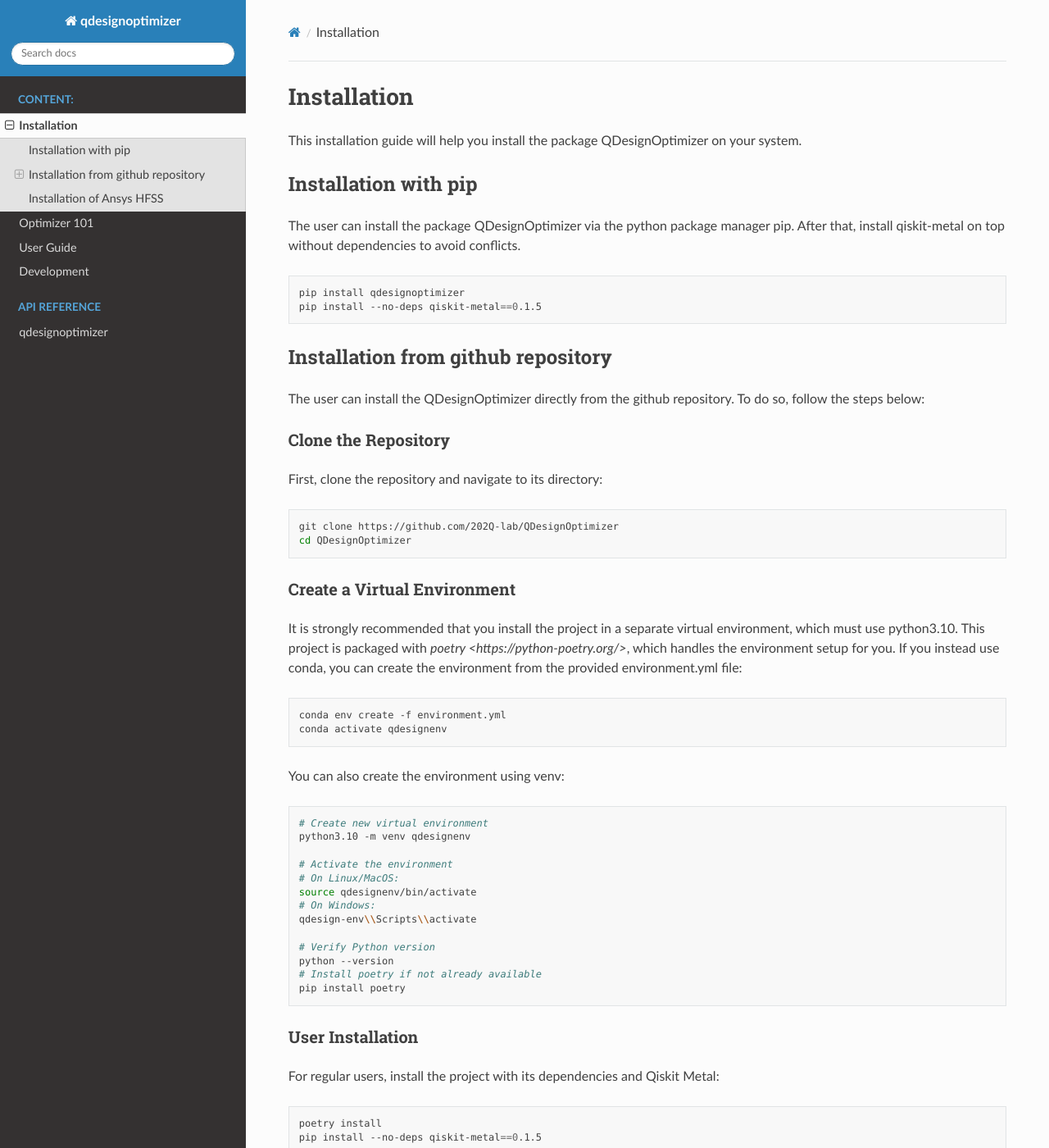
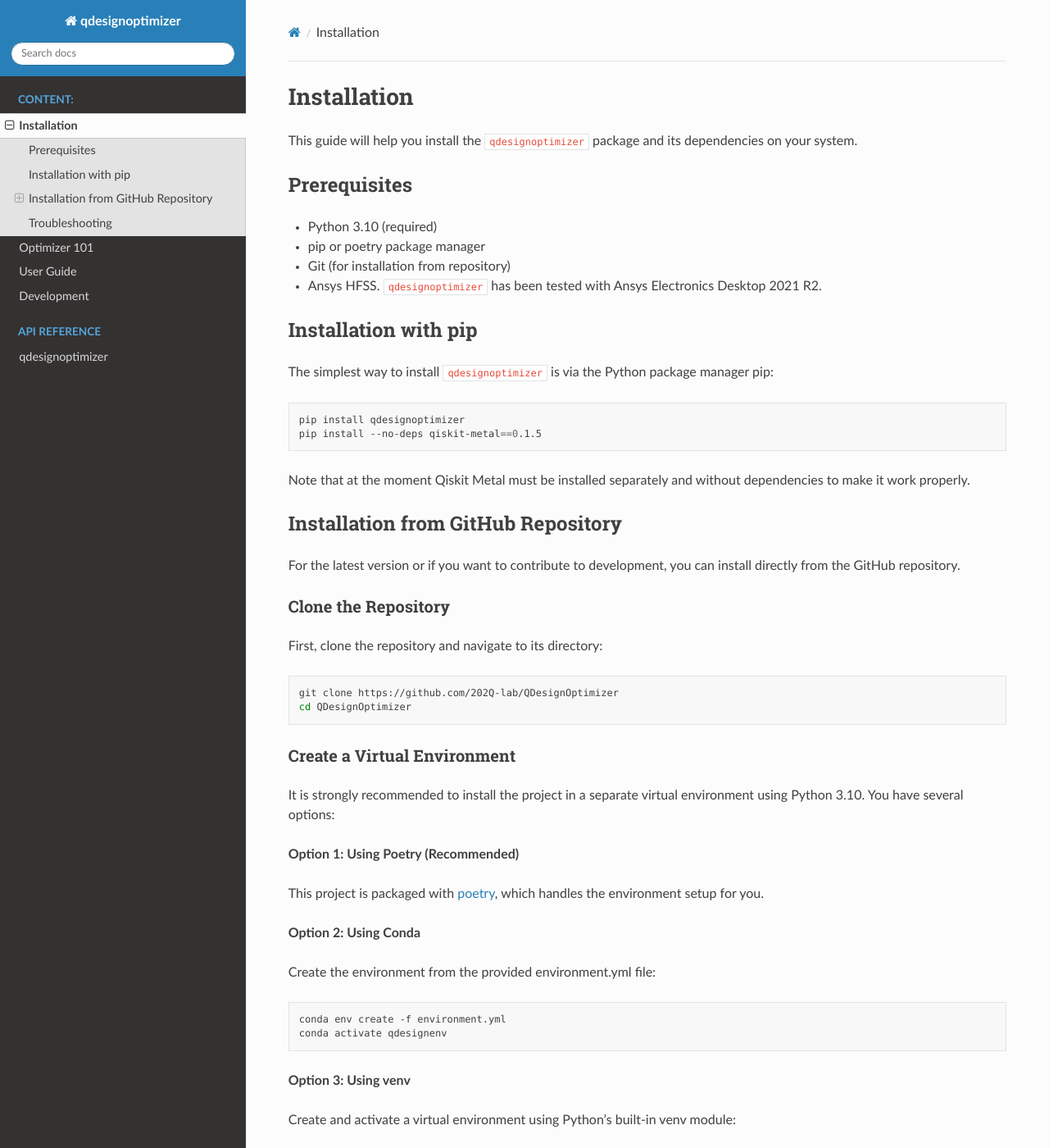
Before and after one commit to 202Q-lab/QDesignOptimizer, a Sphinx documentation site: the page built from docs/source/installation.rst, in a window 1280 px wide and 1400 px high. Shown: the whole window at 82% size. Built offline with Sphinx 7.4.7 and the Read the Docs theme 3.1.0, drawn with Linux system fonts in a browser that asks for light colours; pages that are not in the unit, such as notebooks, are missing from menus; some of the changed text lies outside the part shown.

Commit message:
Improve installation page, fix minimal grammar and syntax in docs

```diff
--- a/docs/source/installation.rst
+++ b/docs/source/installation.rst
@@ -3,24 +3,37 @@
 ============
 Installation
 ============
-This installation guide will help you install the package QDesignOptimizer on your system.
+
+This guide will help you install the ``qdesignoptimizer`` package and its dependencies on your system.
+
+Prerequisites
+=============
+
+- Python 3.10 (required)
+- pip or poetry package manager
+- Git (for installation from repository)
+- Ansys HFSS. ``qdesignoptimizer`` has been tested with Ansys Electronics Desktop 2021 R2.
 
 Installation with pip
 =====================
-The user can install the package QDesignOptimizer via the python package manager pip. After that, install qiskit-metal on top without dependencies to avoid conflicts.
+
+The simplest way to install ``qdesignoptimizer`` is via the Python package manager pip:
 
 .. code-block:: bash
 
     pip install qdesignoptimizer
     pip install --no-deps qiskit-metal==0.1.5
 
-Installation from github repository
+Note that at the moment Qiskit Metal must be installed separately and without dependencies to make it work properly.
+
+Installation from GitHub Repository
 ===================================
-The user can install the QDesignOptimizer directly from the github repository. To do so, follow the steps below:
 
+For the latest version or if you want to contribute to development, you can install directly from the GitHub repository.
 
 Clone the Repository
 --------------------
+
 First, clone the repository and navigate to its directory:
 
 .. code-block:: bash
@@ -30,14 +43,25 @@
 
 Create a Virtual Environment
 ----------------------------
-It is strongly recommended that you install the project in a separate virtual environment, which must use python3.10. This project is packaged with `poetry <https://python-poetry.org/>`, which handles the environment setup for you. If you instead use conda, you can create the environment from the provided environment.yml file:
+
+It is strongly recommended to install the project in a separate virtual environment using Python 3.10. You have several options:
+
+**Option 1: Using Poetry (Recommended)**
+
+This project is packaged with `poetry <https://python-poetry.org/>`_, which handles the environment setup for you.
+
+**Option 2: Using Conda**
+
+Create the environment from the provided environment.yml file:
 
 .. code-block:: bash
 
     conda env create -f environment.yml
     conda activate qdesignenv
 
-You can also create the environment using venv:
+**Option 3: Using venv**
+
+Create and activate a virtual environment using Python's built-in venv module:
 
 .. code-block:: bash
 
@@ -48,16 +72,17 @@
     # On Linux/MacOS:
     source qdesignenv/bin/activate
     # On Windows:
-    qdesign-env\\Scripts\\activate
+    qdesignenv\Scripts\activate
 
     # Verify Python version
     python --version
+
     # Install poetry if not already available
     pip install poetry
 
-
 User Installation
 -----------------
+
 For regular users, install the project with its dependencies and Qiskit Metal:
 
 .. code-block:: bash
@@ -67,7 +92,8 @@
 
 Developer Installation
 ----------------------
-For developers, who want to contribute to the project, install with additional development dependencies:
+
+For developers who want to contribute to the project, install with additional development dependencies:
 
 .. code-block:: bash
 
@@ -82,9 +108,25 @@
 - Analysis and testing tools
 - Pre-commit hooks for code quality
 
-In order to build the documentation yourself, you also need to install `pandoc <https://pandoc.org/>`_ (And you probably need to restart your PC to set the path variables correctly). You can build the documentation by running ``poetry run sphinx-build -b html docs/source docs/_build/htm``.
+Building Documentation
+----------------------
 
+To build the documentation yourself:
 
-Installation of Ansys HFSS
-==========================
-This version of qdesignoptimizer has been tested with Ansys Electronics Desktop 2021 R2.
+1. Install `pandoc <https://pandoc.org/>`_ (you may need to restart your computer to set path variables correctly)
+2. Run the following command:
+
+.. code-block:: bash
+
+    poetry run sphinx-build -b html docs/source docs/_build/html
+
+Troubleshooting
+===============
+
+**Common Issues:**
+
+- **Python Version Mismatch**: Ensure you're using Python 3.10
+- **Dependency Conflicts**: If you encounter dependency conflicts, try installing in a fresh virtual environment
+- **Ansys Connection Issues**: Make sure Ansys HFSS is correctly installed and licensed
+
+For more help, please open an issue on the `GitHub repository <https://github.com/202Q-lab/QDesignOptimizer/issues>`_.
--- a/docs/source/quickstart.rst
+++ b/docs/source/quickstart.rst
@@ -11,7 +11,7 @@
 
 Project structure
 =================
-Every optimization project requires a set of files defined the optimization problem:
+Every optimization project requires a set of files defining the optimization problem:
 
 .. code-block::
 
@@ -184,7 +184,7 @@
         param(n.RESONATOR_1, n.FREQ): 6e9,
         param(n.RESONATOR_1, n.KAPPA): 1e6,
         param_nonlin(n.QUBIT_1, n.QUBIT_1): 200e6,  # Qubit anharmonicity
-        param_nonlin(n.QUBIT_1, n.RESONATOR_1): 1e6,  # Qubit resonaotr chi
+        param_nonlin(n.QUBIT_1, n.RESONATOR_1): 1e6,  # Qubit resonator chi
         param_capacitance("prime_cpw_name_tee1", "second_cpw_name_tee1"): -3, # fF
     }
 
```
Also changed, not shown: docs/source/optimizer.rst (+18 -6 lines), 1 other file.
